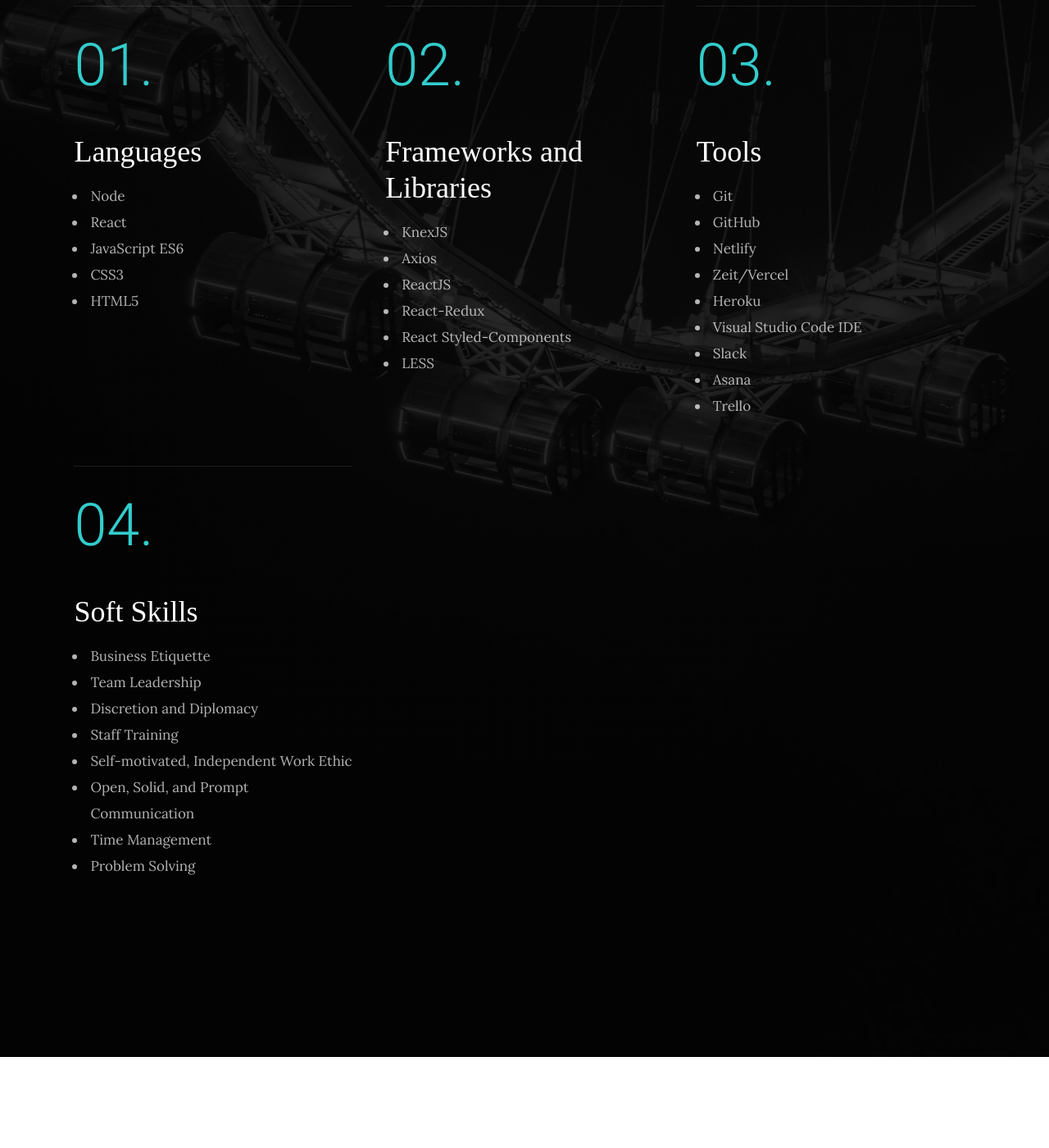
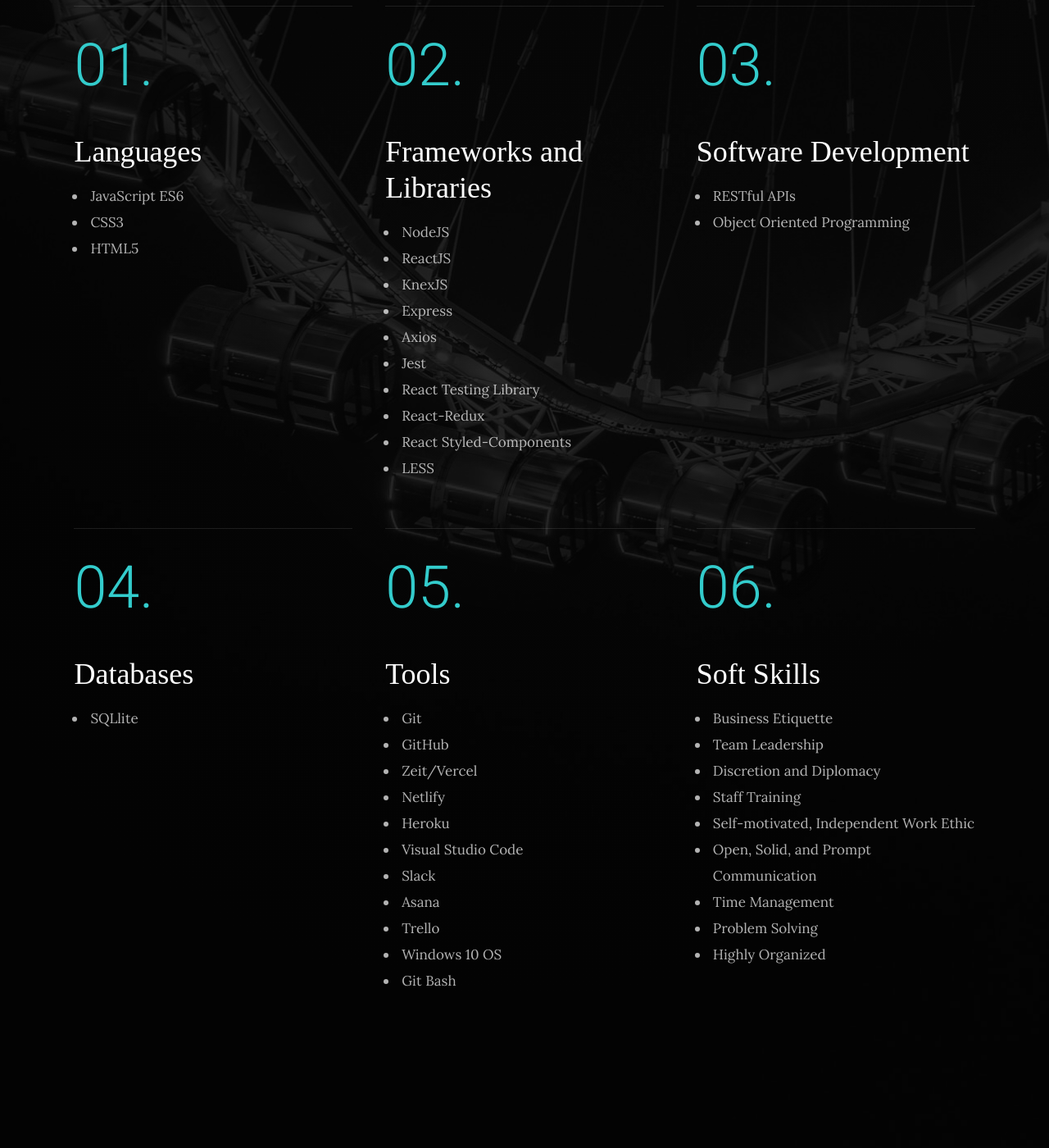
Before and after one commit to Amber-Pittman/portfolio, a plain HTML site: page index.html in a window 1280 px wide. Shown: the part 4500-5900 px from the top of the page at 82% size. Drawn offline with Linux system fonts and the light colour scheme; a web font is replaced by a local one.

Commit message:
Update on Libraries and Databases

```diff
--- a/index.html
+++ b/index.html
@@ -332,8 +332,6 @@
                 <div class="item-service__content">
                     <h4 class="item-title">Languages</h4>
                     <ul>
-                        <li>Node</li>
-                        <li>React</li>
                         <li>JavaScript ES6</li>
                         <li>CSS3</li>
                         <li>HTML5</li>
@@ -345,9 +343,13 @@
                 <div class="item-service__content">
                     <h4 class="item-title">Frameworks and Libraries</h4>
                     <ul>
+                        <li>NodeJS</li>
+                        <li>ReactJS</li>
                         <li>KnexJS</li>
+                        <li>Express</li>
                         <li>Axios</li>
-                        <li>ReactJS</li>
+                        <li>Jest</li>
+                        <li>React Testing Library</li>
                         <li>React-Redux</li>
                         <li>React Styled-Components</li>
                         <li>LESS</li>
@@ -366,13 +368,13 @@
                 </div>
             </div> -->
 
-            <!-- <div class="column item-service" data-aos="fade-up">
+            <div class="column item-service" data-aos="fade-up">
                 <div class="item-service__content">
                     <h4 class="item-title">Software Development</h4>
                     <ul>
                         <li>RESTful APIs</li>
                         <li>Object Oriented Programming</li>
-                        <li>Agile Development</li>
+                       <!-- <li>Agile Development</li> -->
                     </ul>
                 </div>
             </div>
@@ -382,10 +384,10 @@
                     <h4 class="item-title">Databases</h4>
                     <ul>
                         <li>SQLlite</li>
-                        <li>PostgreSQL</li>
+                     <!--   <li>PostgreSQL</li> -->
                     </ul>
                 </div>
-            </div> -->
+            </div>
 
             <div class="column item-service" data-aos="fade-up">
                 <div class="item-service__content">
@@ -393,13 +395,15 @@
                     <ul>
                         <li>Git</li>
                         <li>GitHub</li>
+                        <li>Zeit/Vercel</li>
                         <li>Netlify</li>
-                        <li>Zeit/Vercel</li>
                         <li>Heroku</li>
-                        <li>Visual Studio Code IDE</li>
+                        <li>Visual Studio Code</li>
                         <li>Slack</li>
                         <li>Asana</li>
                         <li>Trello</li>
+                        <li>Windows 10 OS</li>
+                        <li>Git Bash</li>
                     </ul>
                 </div>
             </div>
@@ -416,6 +420,7 @@
                         <li>Open, Solid, and Prompt Communication</li>
                         <li>Time Management</li>
                         <li>Problem Solving</li>
+                        <li>Highly Organized</li>
                     </ul>
                 </div>
             </div>
```
